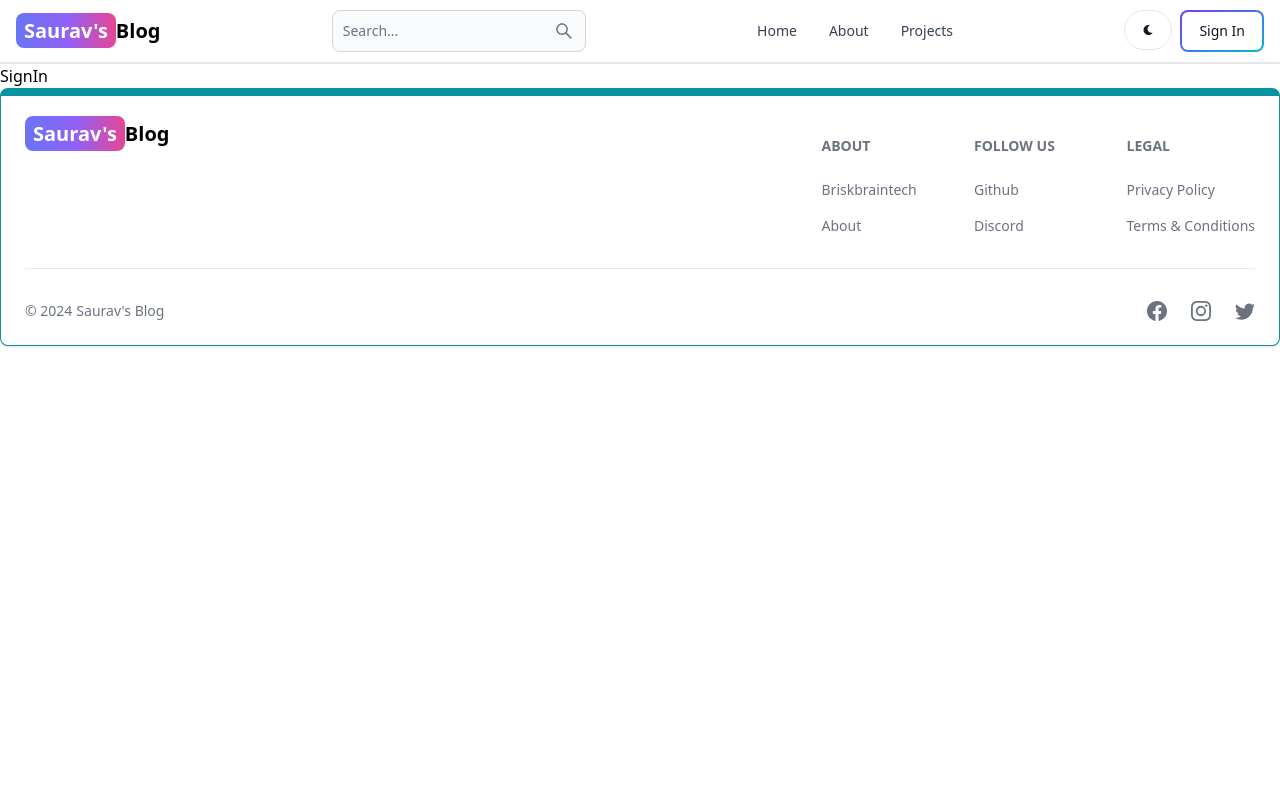
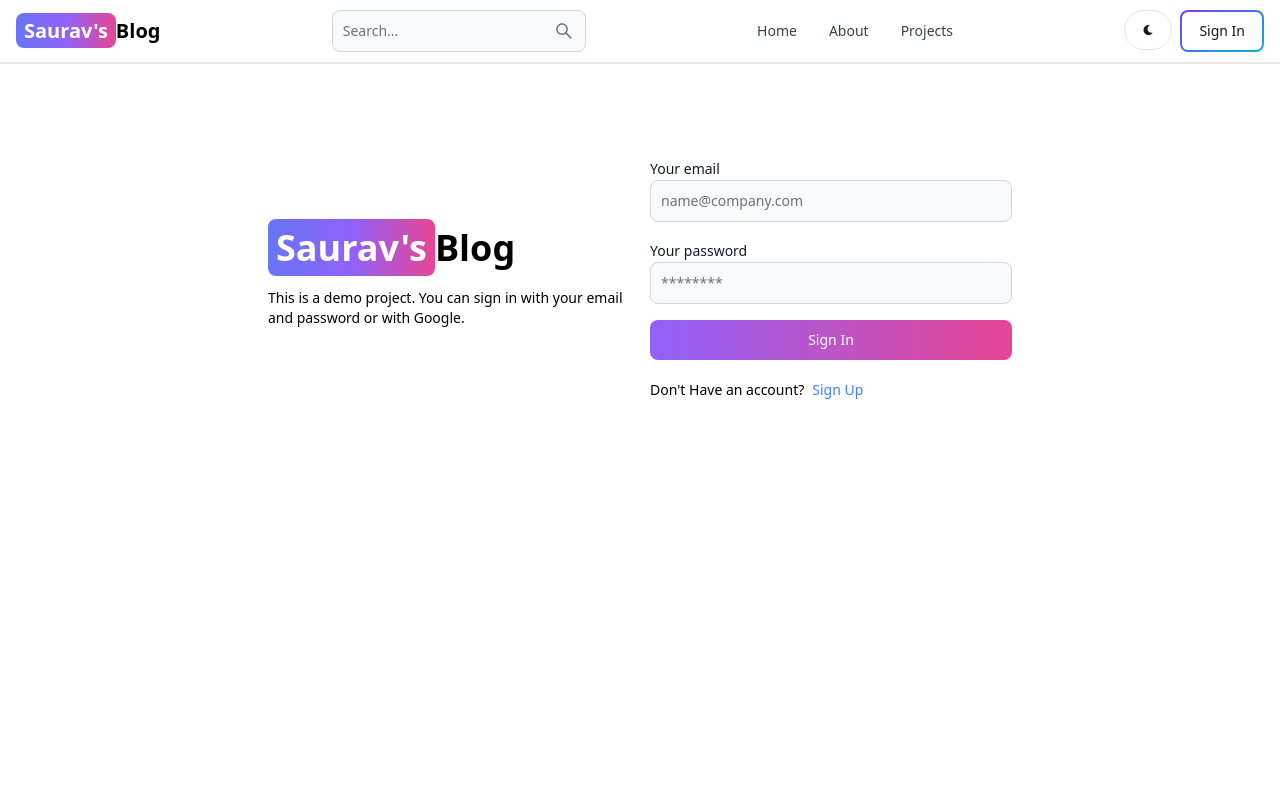
Before and after one commit to sauravkarena/mern-blog, a React (Vite) app in the folder client/: page /sign-in in a window 1280 px wide. Shown: the top 800 px of the page. Built offline with nearby package versions, Linux system fonts and the light colour scheme; the HTML template or start-up script is replaced by a standard one.

Commit message:
Added Signin in frontend

```diff
--- a/client/src/pages/SignIn.jsx
+++ b/client/src/pages/SignIn.jsx
@@ -1,5 +1,107 @@
+import { Alert, Button, Label, Spinner, TextInput } from "flowbite-react";
+import { useState } from "react";
+import { Link, useNavigate} from "react-router-dom";
+
 export default function SignIn() {
+  const [formData, setFormData] = useState({});
+  const [errorMessage, seterrorMessage] = useState(null);
+  const [loading, setLoading] = useState(false);
+  const naviagte = useNavigate();
+
+  const handleChange = (e) => {
+    setFormData({ ...formData, [e.target.id]: e.target.value.trim() });
+  };
+  const handleSubmit = async (e) => {
+    e.preventDefault();
+    if (!formData.email || !formData.password) {
+      return seterrorMessage("Please fill all fields..");
+    }
+    try {
+      setLoading(true);
+      seterrorMessage(null);
+      const res = await fetch("/api/auth/signin", {
+        method: "POST",
+        headers: { "Content-type": "application/json" },
+        body: JSON.stringify(formData),
+      });
+      const data = await res.json();
+      if (data.success === false) {
+        return seterrorMessage(data.message);
+      }
+      setLoading(false);
+      if(res.ok){
+        naviagte('/');
+      }
+    } catch (error) {
+      return seterrorMessage(error.message);
+    }
+  };
   return (
-    <div>SignIn</div>
-  )
+    <div className="min-h-screen mt-20">
+      <div className="flex flex-col max-w-3xl gap-5 p-3 mx-auto md:flex-row md:items-center">
+        {/* left */}
+        <div className="flex-1">
+          <Link to="/" className="text-4xl font-bold dark:text-white">
+            <span className="px-2 py-1 text-white rounded-lg bg-gradient-to-r from-indigo-500 via-purple-500 to-pink-500">
+              Saurav's
+            </span>
+            Blog
+          </Link>
+          <p className="mt-5 text-sm">
+            This is a demo project. You can sign in with your email and password
+            or with Google.
+          </p>
+        </div>
+        {/* right */}
+
+        <div className="flex-1">
+          <form className="flex flex-col gap-4" onSubmit={handleSubmit}>
+            <div>
+              <Label value="Your email" />
+              <TextInput
+                type="text"
+                placeholder="name@company.com"
+                id="email"
+                onChange={handleChange}
+              />
+            </div>
+            <div>
+              <Label value="Your password" />
+              <TextInput
+                type="text"
+                placeholder="********"
+                id="password"
+                onChange={handleChange}
+              />
+            </div>
+            <Button
+              gradientDuoTone="purpleToPink"
+              type="submit"
+              disabled={loading}
+            >
+              {loading ? (
+                <>
+                  <Spinner size="sm" />
+                  <span className="pl-3">Loading...</span>
+                </>
+              ) : (
+                "Sign In"
+              )}
+            </Button>
+          </form>
+          <div className="flex gap-2 mt-5 text-sm">
+            <span>Don't Have an account?</span>
+            <Link to="/sign-up" className="text-blue-500">
+              Sign Up
+            </Link>
+          </div>
+          {errorMessage && (
+            <Alert className="mt-5" color="failure">
+              {errorMessage}
+            </Alert>
+          )}
+        </div>
+      </div>
+    </div>
+  );
 }
--- a/client/src/pages/SignUp.jsx
+++ b/client/src/pages/SignUp.jsx
@@ -19,7 +19,7 @@
     try {
       setLoading(true);
       seterrorMessage(null);
-      const res = await fetch("/api/auth/singup", {
+      const res = await fetch("/api/auth/signup", {
         method: "POST",
         headers: { "Content-type": "application/json" },
         body: JSON.stringify(formData),
```
